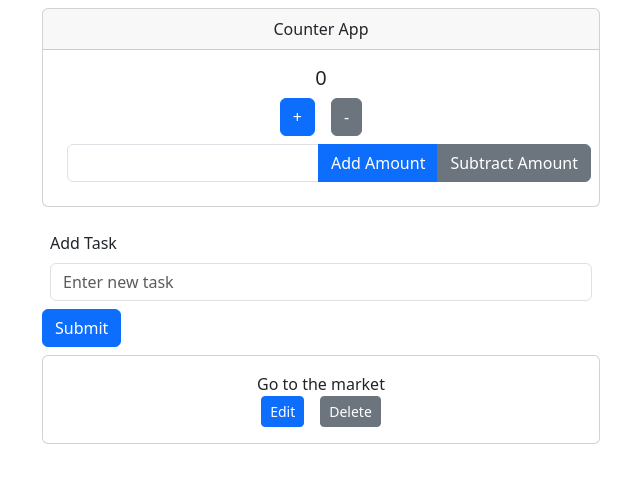
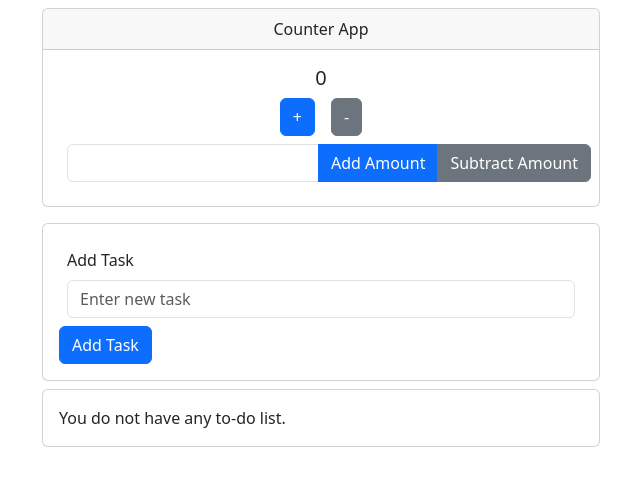
Before and after one commit to pmadhav82/React-redux, a React (Vite) app: page / in a window 1280 px wide. Shown: the top 486 px of the page, without its empty margins (257-897 px from the left). Built offline with nearby package versions, Linux system fonts and the light colour scheme.

Commit message:
add and delete is working

```diff
--- a/src/app/features/todo-app/Todo.jsx
+++ b/src/app/features/todo-app/Todo.jsx
@@ -1,21 +1,44 @@
 import { Container, Button, Card, InputGroup, Form } from "react-bootstrap";
 import { useState } from "react";
 import { useSelector, useDispatch } from "react-redux";
+import { addTodo, deleteTodo } from "./todoSlice";
 
 const Todo = ()=>{
 const todoList = useSelector((state)=>state.todoApp.todo);
 
+const dispatch = useDispatch();
+const [task, setTask] = useState("");
+
+
+const submitHandeler =(e)=>{
+    e.preventDefault();
+
+    if(task == "") return
+
+let taskObject = {
+    id: Date.now().toString(),
+    task
+}
+ dispatch(addTodo(taskObject));
+ setTask("");
+}
+
     return<>
     <Container className="d-flex flex-column justify-content-center align-items-center m-2 ">
         <Form  className="m-2 w-50">
-
+            <Card>
+<Card.Body>
     <Form.Group className="m-2" controlId="formBasicPassword">
         <Form.Label>Add Task</Form.Label>
-        <Form.Control type="text" placeholder="Enter new task" />
+        <Form.Control type="text" placeholder="Enter new task" value={task} onChange={(e)=>setTask(e.target.value)} />
       </Form.Group>
-      <Button variant="primary" type="submit">
-        Submit
+      <Button variant="primary" onClick={submitHandeler} type="submit">
+        Add Task
       </Button>
+
+</Card.Body>
+
+            </Card>
         </Form>
 
 
@@ -24,13 +47,16 @@ const todoList = useSelector((state)=>state.todoApp.todo);
 {todoList.length>0?<>
 
     {todoList.map((todo)=>{
-       return <Card key={todo.id} className="text-center w-50">
+       return <Card key={todo.id} className="text-center w-50 m-1">
     <Card.Body>
-        {todo.task}
-        <div style={{display:"flex", gap:"1rem", justifyContent:"center", alignItems:"center"}}>
+   <Card.Text>
+    {todo.task}
+   </Card.Text>
+        <div className="btn-group">
         <Button variant="primary" size="sm" >Edit</Button>
-        <Button variant="secondary"  size="sm">Delete</Button>
-       </div>
+        <Button variant="secondary"  size="sm" onClick={()=>dispatch(deleteTodo(todo.id))}>Delete</Button>
+        </div>
+
     </Card.Body>
         </Card>
     })}
--- a/src/app/features/todo-app/todoSlice.js
+++ b/src/app/features/todo-app/todoSlice.js
@@ -5,10 +5,7 @@ import { createSlice } from "@reduxjs/toolkit";
 export const todoSlice = createSlice({
     name:"todo",
     initialState:{
-todo :[{
-    id:1,
-    task:"Go to the market"
-}]
+todo :[]
     },
     reducers:{
 addTodo:(state, action)=>{
@@ -16,8 +13,8 @@ addTodo:(state, action)=>{
 },
 
 deleteTodo:(state, action)=>{
-return state.todo.filter((task)=>{
-    task.id!== action.payload;
+state.todo = state.todo.filter((todo)=>{
+    return todo.id !== action.payload
 })
 
 }
```
